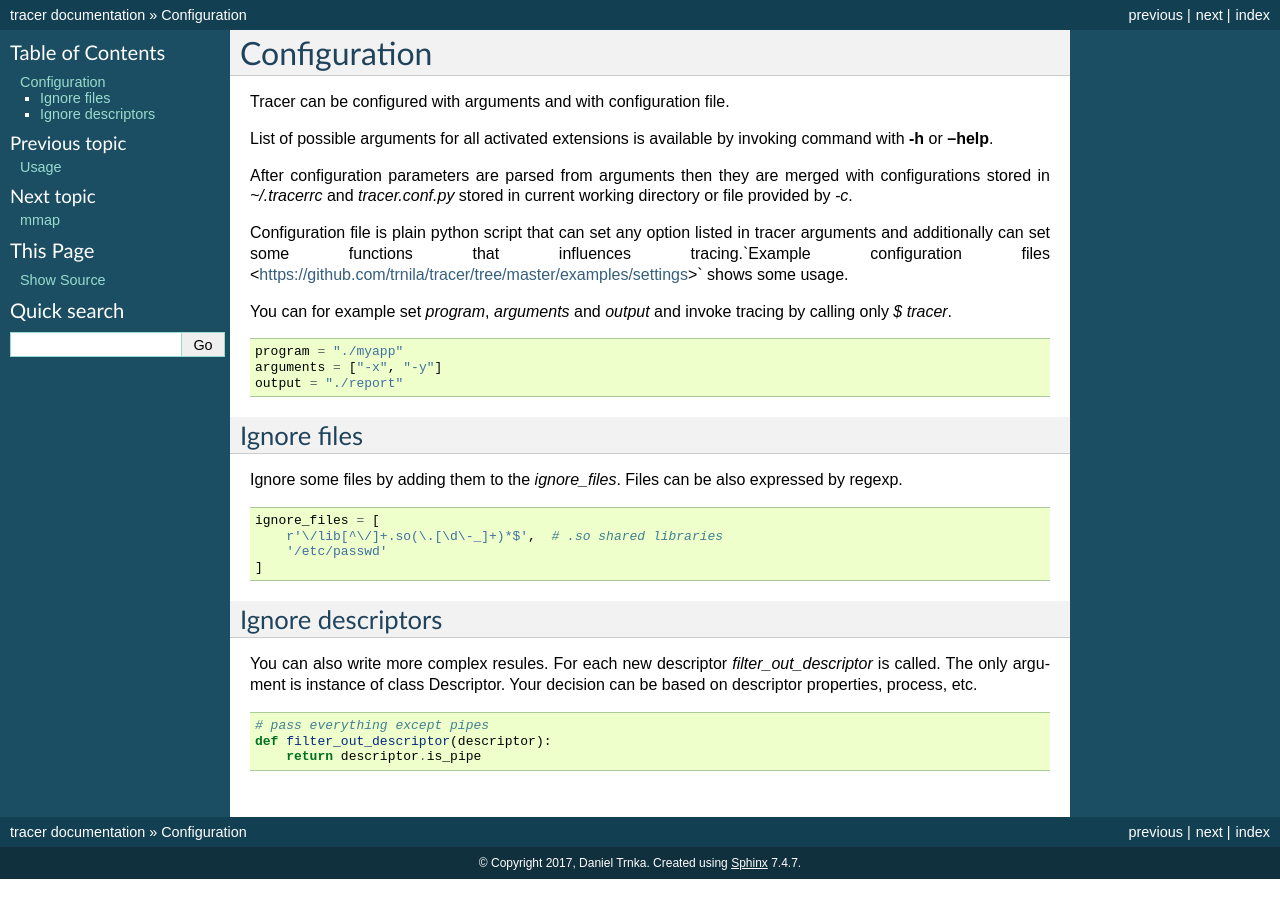
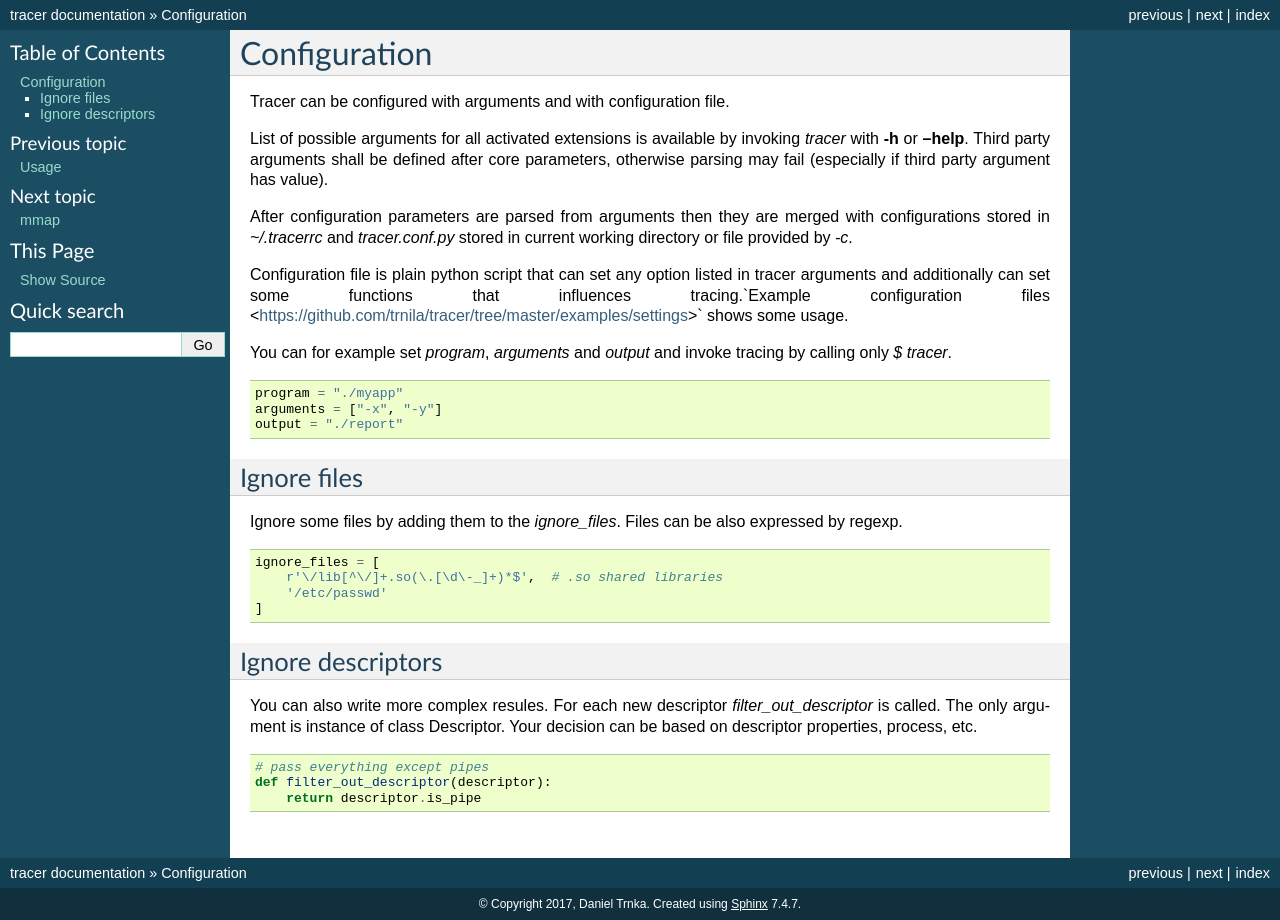
Before and after one commit to trnila/tracer, a Sphinx documentation site: the page built from doc/configuration.rst, in a window 1280 px wide. Built offline with Sphinx 7.4.7, drawn with Linux system fonts in a browser that asks for light colours; formulas are drawn with MathJax 3.

Commit message:
Doc: note about third party arguments

```diff
--- a/doc/configuration.rst
+++ b/doc/configuration.rst
@@ -3,7 +3,8 @@ Configuration
 +++++++++++++
 Tracer can be configured with arguments and with configuration file.
 
-List of possible arguments for all activated extensions is available by invoking  command with **-h** or **--help**.
+List of possible arguments for all activated extensions is available by invoking  `tracer` with **-h** or **--help**.
+Third party arguments shall be defined after core parameters, otherwise parsing may fail (especially if third party argument has value).
 
 After configuration parameters are parsed from arguments then they are merged with configurations stored in *~/.tracerrc* and *tracer.conf.py* stored in current working directory or file provided by *-c*.
 
```
